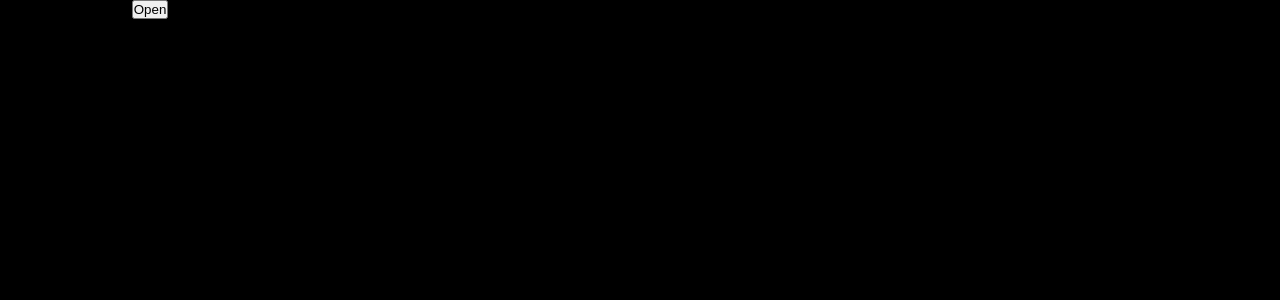
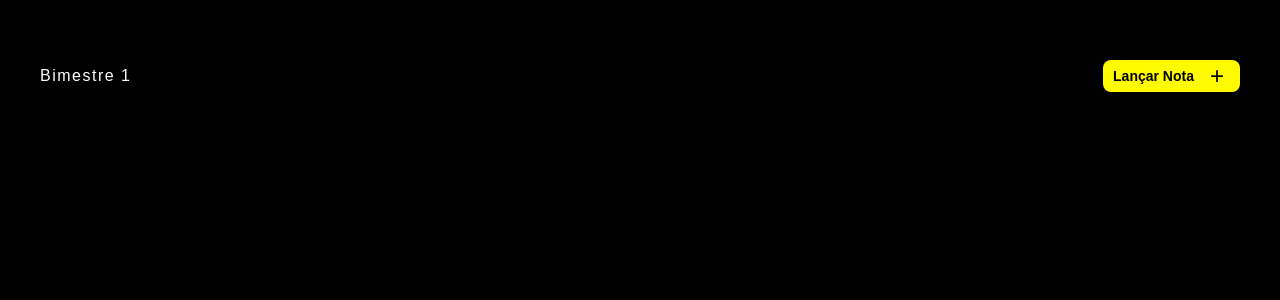
Before and after one commit to FreymundDeveloper/Note-Record, a React (Create React App) app in the folder frontend/: page / in a window 1280 px wide. Shown: the top 300 px of the page. Built offline with nearby package versions, Linux system fonts and the light colour scheme.

Commit message:
ContainerTopic Component

```diff
--- a/frontend/src/components/Button/ButtonAction.tsx
+++ b/frontend/src/components/Button/ButtonAction.tsx
@@ -4,25 +4,29 @@ import styled from 'styled-components';
 interface ButtonActionProps {
     onClick: () => void;
     children: React.ReactNode;
+    sized?: 'main' | 'modal';
 }
 
-export const ButtonAction: React.FC<ButtonActionProps> = ({ onClick, children }) => {
-    return <StyledButton onClick={onClick}>{children}</StyledButton>;
+export const ButtonAction: React.FC<ButtonActionProps> = ({ onClick, children, sized = 'main' }) => {
+    return <StyledButton sized={sized} onClick={onClick}>{children}</StyledButton>;
 };
 
-const StyledButton = styled.button`
+const StyledButton = styled.button<{ sized: 'main' | 'modal' }>`
     background: ${(props) => props.theme.color.buttonColor};
     color: black;
     border: none;
-  padding: 12px 48px;
-  border-radius: 10px;
+    padding: ${(props) => (props.sized === 'main' ? '2px 6px' : '12px 32px')};
+    border-radius: ${(props) => (props.sized === 'main' ? '3px' : '10px')};
+    font-size: ${(props) => (props.sized === 'main' ? '24px' : 'inherit')};
+    font-weight: ${(props) => (props.sized === 'main' ? 100 : 300)};
     cursor: pointer;
+    line-height: ${(props) => (props.sized === 'main' ? 1 : 1.4)};
 
     &:hover {
         background-color: #a7981a;
     }
 
     @media (max-width: 548px) {
-    padding: 12px 32px;
+        padding: ${(props) => (props.sized === 'main' ? '2px 6px' : '12px 32px')};
     }
 `;
--- /dev/null
+++ b/frontend/src/components/Container/ContainerTopic.tsx
@@ -0,0 +1,61 @@
+import React from 'react';
+import styled from 'styled-components';
+import { ButtonAction, Title } from '../../components';
+
+interface ContainerTopicProps {
+    content: string;
+    cardText: string;
+    onButtonClick: () => void;
+}
+
+export const ContainerTopic: React.FC<ContainerTopicProps> = ({ content, cardText, onButtonClick }) => {
+  return (
+    <Container>
+      <TitleContainer>
+        <Title contentTitle={content} modeling={2} />
+      </TitleContainer>
+      <CardContainer>
+        <Card>
+          <CardText>{cardText}</CardText>
+          <ButtonAction onClick={onButtonClick}>&#43;</ButtonAction>
+        </Card>
+      </CardContainer>
+    </Container>
+  );
+};
+
+const Container = styled.div`
+    display: flex;
+    justify-content: space-between;
+    align-items: center;
+    padding: 10px;
+    margin-bottom: 10px;
+    width: 100%;
+`;
+
+const TitleContainer = styled.div`
+  margin-right: 20px;
+`;
+
+const CardContainer = styled.div`
+    background: ${(props) => props.theme.color.buttonColor};
+    display: flex;
+    align-items: center;
+    border-radius: 8px;
+`;
+
+const Card = styled.div`
+    display: flex;
+    align-items: center;
+    padding: 2px 10px;
+`;
+
+const CardText = styled.div`
+    margin-right: 10px;
+    font-weight: 700;
+    font-size: 14px;
+
+  @media (max-width: 548px) {
+      display: none;
+  }
+`;
--- a/frontend/src/components/Modal/Modal.tsx
+++ b/frontend/src/components/Modal/Modal.tsx
@@ -40,7 +40,7 @@ export const Modal: React.FC<ModalProps> = ({ isOpen, content, onClose }) => {
                 <CardModal onCardClick={handleCardClick} onClose={onClose} selectedCard={selectedCard} defaultSelectedCard={selectedCard}></CardModal>
             </ContentSection>
             <ButtonSection>
-                <ButtonAction onClick={handleConfirmClick}>Confirmar</ButtonAction>
+                <ButtonAction onClick={handleConfirmClick} sized={'modal'}>Confirmar</ButtonAction>
             </ButtonSection>
         </ModalContent>
     </ModalOverlay>
--- a/frontend/src/components/index.tsx
+++ b/frontend/src/components/index.tsx
@@ -2,5 +2,6 @@ export * from './Button/ButtonAction';
 export * from './Button/ButtonClose';
 export * from './Modal/Modal';
 export * from './Card/CardModal';
+export * from './Container/ContainerTopic';
 export * from './Input/InputNote';
 export * from  './Text/Title';
--- a/frontend/src/home/Home.tsx
+++ b/frontend/src/home/Home.tsx
@@ -1,7 +1,8 @@
 import React, { useState } from 'react';
-import { Modal } from '../components';
+import styled from 'styled-components';
+import { Modal, ContainerTopic } from '../components';
 
-const Home: React.FC = () => {
+export const Home: React.FC = () => {
     const [isModalOpen, setModalOpen] = useState<boolean>(false);
 
     const handleOpenModal = () => {
@@ -13,11 +14,26 @@ const Home: React.FC = () => {
     };
 
     return (
-        <div>
-            <button onClick={handleOpenModal}>Open</button>
+        <ContainerHome>
+            <ContainerTopic content="Bimestre 1" cardText="Lançar Nota" onButtonClick={handleOpenModal} />
             <Modal isOpen={isModalOpen} content={"Bimestre 1"} onClose={handleCloseModal} />
-        </div>
+        </ContainerHome>
     );
 };
 
+export const ContainerHome = styled.div`
+    display: flex;
+    justify-content: center;
+    align-items: center;
+    flex-direction: column;
+    padding: 10px;
+    width: 1200px;
+    margin: 0 auto;
+    margin-top: 40px;
+
+    @media (max-width: 548px) {
+        max-width: 400px;
+    }
+`;
+
 export default Home;
--- a/frontend/src/themes/style.tsx
+++ b/frontend/src/themes/style.tsx
@@ -14,14 +14,14 @@ export const GlobalStyles = createGlobalStyle<{ theme?: ThemeType }>`
         align-items: center;
         flex-direction: column;
         background-color: black;
-        width: 300px;
+        width: 1200px;
         border-radius: 8px;
+        margin: 0 auto;
     }
 
     @media (max-width: 548px) {
         body {
-            width: 80%;
-            min-height: 200px;
+            width: 400px;
         }
     }
 
```
Lines whose indentation alone changed are shown as unchanged.
